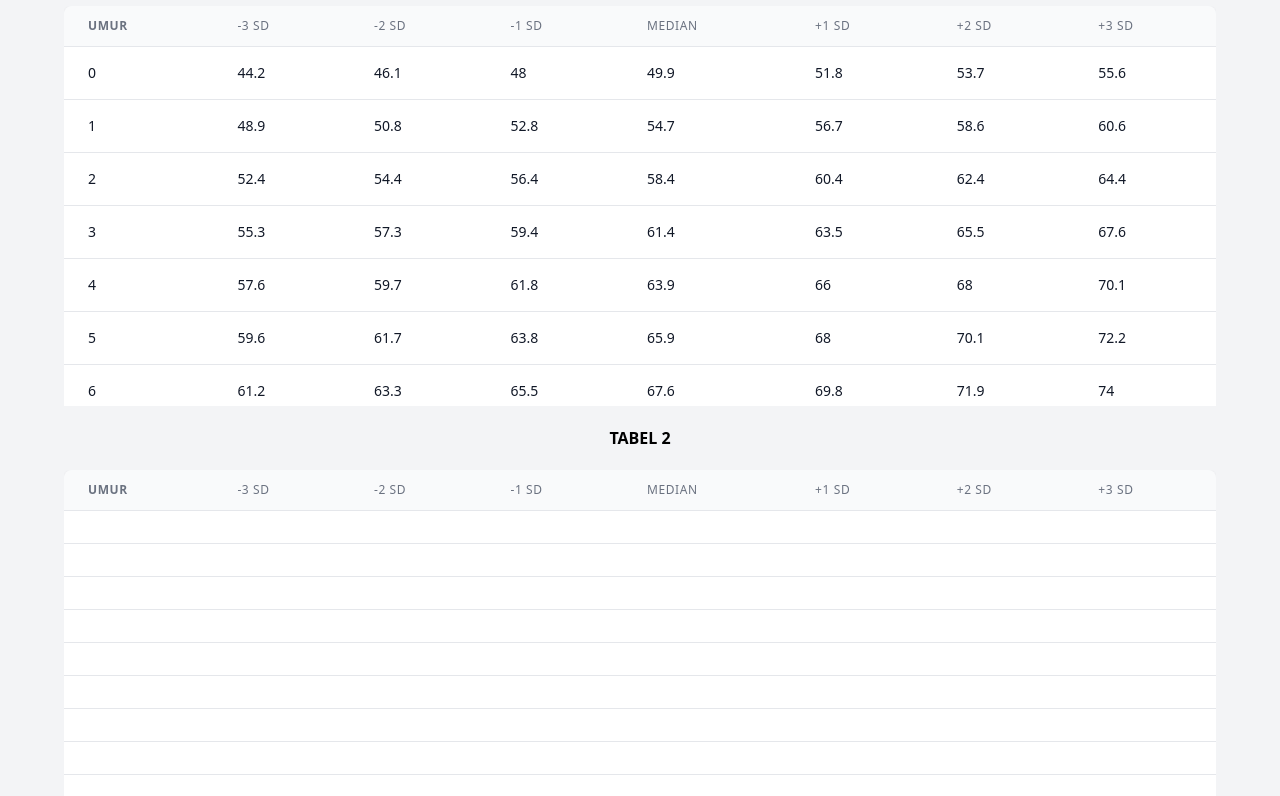
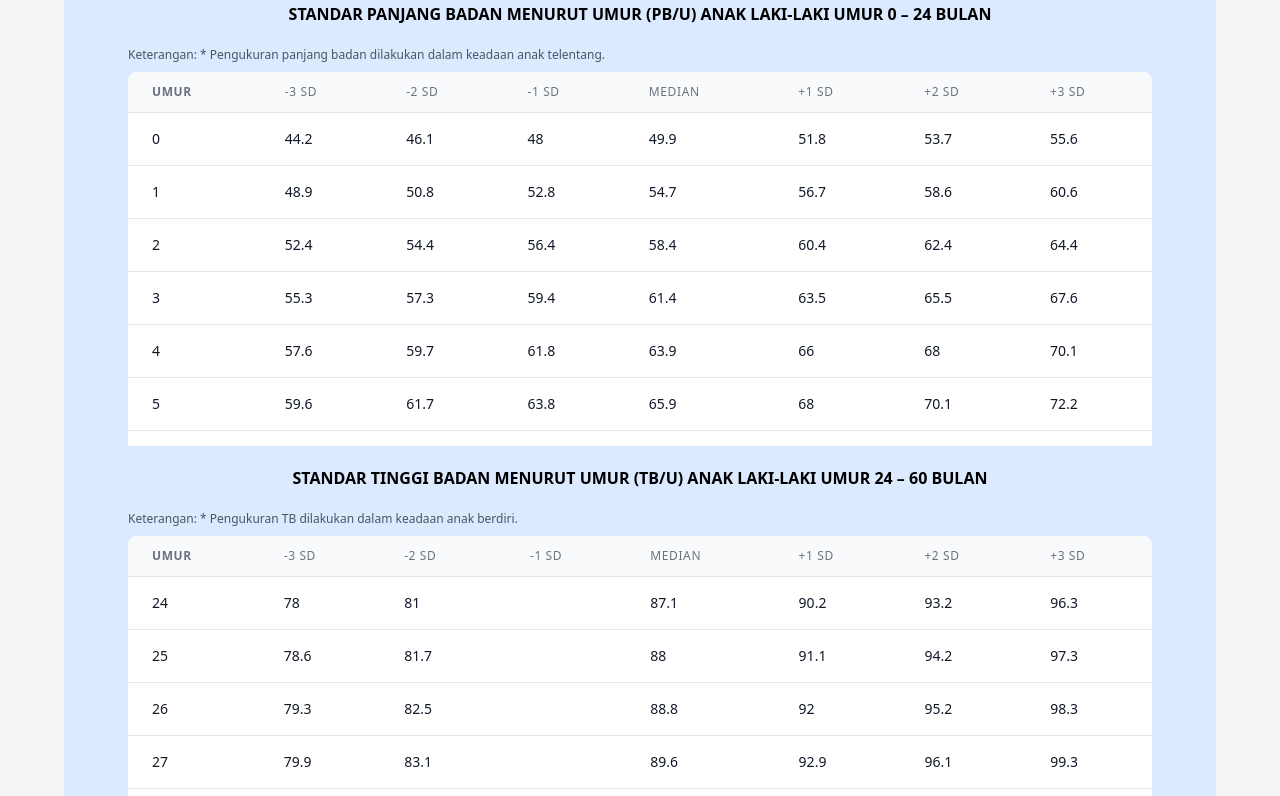
Before and after one commit to AgungRezaV/puskemas, a React (Vite) app: page / in a window 1280 px wide. Shown: the part 3804-4600 px from the top of the page. Built offline with nearby package versions, Linux system fonts and the light colour scheme.

Commit message:
Fixed table no2 and separate table to new main DIV

```diff
--- a/src/App.jsx
+++ b/src/App.jsx
@@ -19,14 +19,13 @@ const App = () => (
       <div className="w-full">
         <Penjelasan />
         <Ciri />
-        <Table />
       </div>
 
-      {/* <div className={`bg-white ${styles.paddingX} ${styles.flexStart}`}>
-        <div className={`${styles.boxWidth}`}>
-          <Nilai_normal />
+      <div className={`bg-blue-100 rounded-[20px] my-10 ${styles.paddingX} ${styles.flexStart}`}>
+        <div className="w-full">
+          <Table />
         </div>
-      </div> */}
+      </div>
 
     </div>
   </div>
--- a/src/components/Table.jsx
+++ b/src/components/Table.jsx
@@ -3,22 +3,50 @@ import React from "react";
 const Table = () => {
     const SecondTable = () => {
         const data = [
-            { id: 4, name: "Alice Smith", email: "alicesmith@gmail.com" },
-            { id: 5, name: "Jack Brown", email: "jackbrown@gmail.com" },
-            { id: 6, name: "Mary Johnson", email: "maryjohnson@gmail.com" },
-            { id: 4, name: "Alice Smith", email: "alicesmith@gmail.com" },
-            { id: 5, name: "Jack Brown", email: "jackbrown@gmail.com" },
-            { id: 6, name: "Mary Johnson", email: "maryjohnson@gmail.com" },
-            { id: 4, name: "Alice Smith", email: "alicesmith@gmail.com" },
-            { id: 5, name: "Jack Brown", email: "jackbrown@gmail.com" },
-            { id: 6, name: "Mary Johnson", email: "maryjohnson@gmail.com" },
-
+            { umur: 24, min_sd_1: 78.0, min_sd_2: 81.0, mind_sd_3: 84.1, rata_rata: 87.1, plus_sd_1: 90.2, plus_sd_2: 93.2, plus_sd_3: 96.3, },
+            { umur: 25, min_sd_1: 78.6, min_sd_2: 81.7, mind_sd_3: 84.9, rata_rata: 88.0, plus_sd_1: 91.1, plus_sd_2: 94.2, plus_sd_3: 97.3, },
+            { umur: 26, min_sd_1: 79.3, min_sd_2: 82.5, mind_sd_3: 85.6, rata_rata: 88.8, plus_sd_1: 92.0, plus_sd_2: 95.2, plus_sd_3: 98.3, },
+            { umur: 27, min_sd_1: 79.9, min_sd_2: 83.1, mind_sd_3: 86.4, rata_rata: 89.6, plus_sd_1: 92.9, plus_sd_2: 96.1, plus_sd_3: 99.3, },
+            { umur: 28, min_sd_1: 80.5, min_sd_2: 83.8, mind_sd_3: 87.1, rata_rata: 90.4, plus_sd_1: 93.7, plus_sd_2: 97.0, plus_sd_3: 100.3, },
+            { umur: 29, min_sd_1: 81.1, min_sd_2: 84.5, mind_sd_3: 87.8, rata_rata: 91.2, plus_sd_1: 94.5, plus_sd_2: 97.9, plus_sd_3: 101.2, },
+            { umur: 30, min_sd_1: 81.7, min_sd_2: 85.1, mind_sd_3: 88.5, rata_rata: 91.9, plus_sd_1: 95.3, plus_sd_2: 98.7, plus_sd_3: 102.1, },
+            { umur: 31, min_sd_1: 82.3, min_sd_2: 85.7, mind_sd_3: 89.2, rata_rata: 92.7, plus_sd_1: 96.1, plus_sd_2: 99.6, plus_sd_3: 103.0, },
+            { umur: 32, min_sd_1: 82.8, min_sd_2: 86.4, mind_sd_3: 89.9, rata_rata: 93.4, plus_sd_1: 96.9, plus_sd_2: 100.4, plus_sd_3: 103.9, },
+            { umur: 33, min_sd_1: 83.4, min_sd_2: 86.9, mind_sd_3: 90.5, rata_rata: 94.1, plus_sd_1: 97.6, plus_sd_2: 101.2, plus_sd_3: 104.8, },
+            { umur: 34, min_sd_1: 83.9, min_sd_2: 87.5, mind_sd_3: 91.1, rata_rata: 94.8, plus_sd_1: 98.4, plus_sd_2: 102.0, plus_sd_3: 105.6, },
+            { umur: 35, min_sd_1: 84.4, min_sd_2: 88.1, mind_sd_3: 91.8, rata_rata: 95.4, plus_sd_1: 99.1, plus_sd_2: 102.7, plus_sd_3: 106.4, },
+            { umur: 36, min_sd_1: 85.0, min_sd_2: 88.7, mind_sd_3: 92.4, rata_rata: 96.1, plus_sd_1: 99.8, plus_sd_2: 103.5, plus_sd_3: 107.2, },
+            { umur: 37, min_sd_1: 85.5, min_sd_2: 89.2, mind_sd_3: 93.0, rata_rata: 96.7, plus_sd_1: 100.5, plus_sd_2: 104.2, plus_sd_3: 108.0, },
+            { umur: 38, min_sd_1: 86.0, min_sd_2: 89.8, mind_sd_3: 93.6, rata_rata: 97.4, plus_sd_1: 101.2, plus_sd_2: 105.0, plus_sd_3: 108.8, },
+            { umur: 39, min_sd_1: 86.5, min_sd_2: 90.3, mind_sd_3: 94.2, rata_rata: 98.0, plus_sd_1: 101.8, plus_sd_2: 105.7, plus_sd_3: 109.5, },
+            { umur: 40, min_sd_1: 87.0, min_sd_2: 90.9, mind_sd_3: 94.7, rata_rata: 98.6, plus_sd_1: 102.5, plus_sd_2: 106.4, plus_sd_3: 110.3, },
+            { umur: 41, min_sd_1: 87.5, min_sd_2: 91.4, mind_sd_3: 95.3, rata_rata: 99.2, plus_sd_1: 103.2, plus_sd_2: 107.1, plus_sd_3: 111.0, },
+            { umur: 42, min_sd_1: 88.0, min_sd_2: 91.9, mind_sd_3: 95.9, rata_rata: 99.9, plus_sd_1: 103.8, plus_sd_2: 107.8, plus_sd_3: 111.7, },
+            { umur: 43, min_sd_1: 88.4, min_sd_2: 92.4, mind_sd_3: 96.4, rata_rata: 100.4, plus_sd_1: 104.5, plus_sd_2: 108.5, plus_sd_3: 112.5, },
+            { umur: 44, min_sd_1: 88.9, min_sd_2: 93.0, mind_sd_3: 97.0, rata_rata: 101.0, plus_sd_1: 105.1, plus_sd_2: 109.1, plus_sd_3: 113.2, },
+            { umur: 45, min_sd_1: 89.4, min_sd_2: 93.5, mind_sd_3: 97.5, rata_rata: 101.6, plus_sd_1: 105.7, plus_sd_2: 109.8, plus_sd_3: 113.9, },
+            { umur: 46, min_sd_1: 89.8, min_sd_2: 94.0, mind_sd_3: 98.1, rata_rata: 102.2, plus_sd_1: 106.3, plus_sd_2: 110.4, plus_sd_3: 114.6, },
+            { umur: 47, min_sd_1: 90.3, min_sd_2: 94.4, mind_sd_3: 98.6, rata_rata: 102.8, plus_sd_1: 106.9, plus_sd_2: 111.1, plus_sd_3: 115.2, },
+            { umur: 48, min_sd_1: 90.7, min_sd_2: 94.9, mind_sd_3: 99.1, rata_rata: 103.3, plus_sd_1: 107.5, plus_sd_2: 111.7, plus_sd_3: 115.9, },
+            { umur: 49, min_sd_1: 91.2, min_sd_2: 95.4, mind_sd_3: 99.7, rata_rata: 103.9, plus_sd_1: 108.1, plus_sd_2: 112.4, plus_sd_3: 116.6, },
+            { umur: 50, min_sd_1: 91.6, min_sd_2: 95.9, mind_sd_3: 100.2, rata_rata: 104.4, plus_sd_1: 108.7, plus_sd_2: 113.0, plus_sd_3: 117.3, },
+            { umur: 51, min_sd_1: 92.1, min_sd_2: 96.4, mind_sd_3: 100.7, rata_rata: 105.0, plus_sd_1: 109.3, plus_sd_2: 113.6, plus_sd_3: 117.9, },
+            { umur: 52, min_sd_1: 92.5, min_sd_2: 96.9, mind_sd_3: 101.2, rata_rata: 105.6, plus_sd_1: 109.9, plus_sd_2: 114.2, plus_sd_3: 118.6, },
+            { umur: 53, min_sd_1: 93.0, min_sd_2: 97.4, mind_sd_3: 101.7, rata_rata: 106.1, plus_sd_1: 110.5, plus_sd_2: 114.9, plus_sd_3: 119.2, },
+            { umur: 54, min_sd_1: 93.4, min_sd_2: 97.8, mind_sd_3: 102.3, rata_rata: 106.7, plus_sd_1: 111.1, plus_sd_2: 115.5, plus_sd_3: 119.9, },
+            { umur: 55, min_sd_1: 93.9, min_sd_2: 98.3, mind_sd_3: 102.8, rata_rata: 107.2, plus_sd_1: 111.7, plus_sd_2: 116.1, plus_sd_3: 120.6, },
+            { umur: 56, min_sd_1: 94.3, min_sd_2: 98.8, mind_sd_3: 103.3, rata_rata: 107.8, plus_sd_1: 112.3, plus_sd_2: 116.7, plus_sd_3: 121.2, },
+            { umur: 57, min_sd_1: 94.7, min_sd_2: 99.3, mind_sd_3: 103.8, rata_rata: 108.3, plus_sd_1: 112.8, plus_sd_2: 117.4, plus_sd_3: 121.9, },
+            { umur: 58, min_sd_1: 95.2, min_sd_2: 99.7, mind_sd_3: 104.3, rata_rata: 108.9, plus_sd_1: 113.4, plus_sd_2: 118.0, plus_sd_3: 122.6, },
+            { umur: 59, min_sd_1: 95.6, min_sd_2: 100.2, mind_sd_3: 104.8, rata_rata: 109.4, plus_sd_1: 114.0, plus_sd_2: 118.6, plus_sd_3: 123.2, },
+            { umur: 60, min_sd_1: 96.1, min_sd_2: 100.7, mind_sd_3: 105.3, rata_rata: 110.0, plus_sd_1: 114.6, plus_sd_2: 119.2, plus_sd_3: 123.9, },
         ];
 
         return (
             <div>
-                <h1 className="text-center my-5 text-poppins font-bold uppercase">Tabel 2</h1>
-                <div className="flex flex-col overflow-y-scroll mb-5 max-h-[400px]">
+                <h1 className="text-center my-5 text-poppins font-bold uppercase">Standar Tinggi Badan Menurut Umur (TB/U) Anak Laki-Laki Umur 24 – 60 Bulan</h1>
+                <div className="flex flex-col overflow-y-scroll mb-2 max-h-[400px]">
+                    <p className="mb-2 text-gray-600 text-[12px] text-poppins">Keterangan: * Pengukuran TB dilakukan dalam keadaan anak berdiri.</p>
                     <div className="-my-2 overflow-x-auto sm:-mx-6 lg:-mx-8">
                         <div className="py-2 align-middle inline-block min-w-full sm:px-6 lg:px-8">
                             <div className="shadow overflow-hidden border-b border-gray-200 sm:rounded-lg">
@@ -139,14 +167,14 @@ const Table = () => {
         { umur: 22, min_sd_1: 77.2, min_sd_2: 80.2, min_sd_3: 83.1, rata_rata: 86.0, plus_sd_1: 89.0, plus_sd_2: 91.9, plus_sd_3: 94.9 },
         { umur: 23, min_sd_1: 78.0, min_sd_2: 81.0, min_sd_3: 83.9, rata_rata: 86.9, plus_sd_1: 89.9, plus_sd_2: 92.9, plus_sd_3: 95.9 },
         { umur: 24, min_sd_1: 78.7, min_sd_2: 81.7, min_sd_3: 84.8, rata_rata: 87.8, plus_sd_1: 90.9, plus_sd_2: 93.9, plus_sd_3: 97.0 },
-
     ];
 
     return (
         <div>
             <div>
                 <h1 className="text-center my-5 text-poppins font-bold uppercase">Standar Panjang Badan Menurut Umur (PB/U) Anak Laki-Laki Umur 0 – 24 Bulan</h1>
-                <div className="flex flex-col overflow-y-scroll mb-5 max-h-[400px]">
+                <div className="flex flex-col overflow-y-scroll mb-2 max-h-[400px]">
+                    <p className="mb-2 text-gray-600 text-[12px] text-poppins">Keterangan: * Pengukuran panjang badan dilakukan dalam keadaan anak telentang.</p>
                     <div className="-my-2 overflow-x-auto sm:-mx-6 lg:-mx-8">
                         <div className="py-2 align-middle inline-block min-w-full sm:px-6 lg:px-8">
                             <div className="shadow overflow-hidden border-b border-gray-200 sm:rounded-lg">
```
